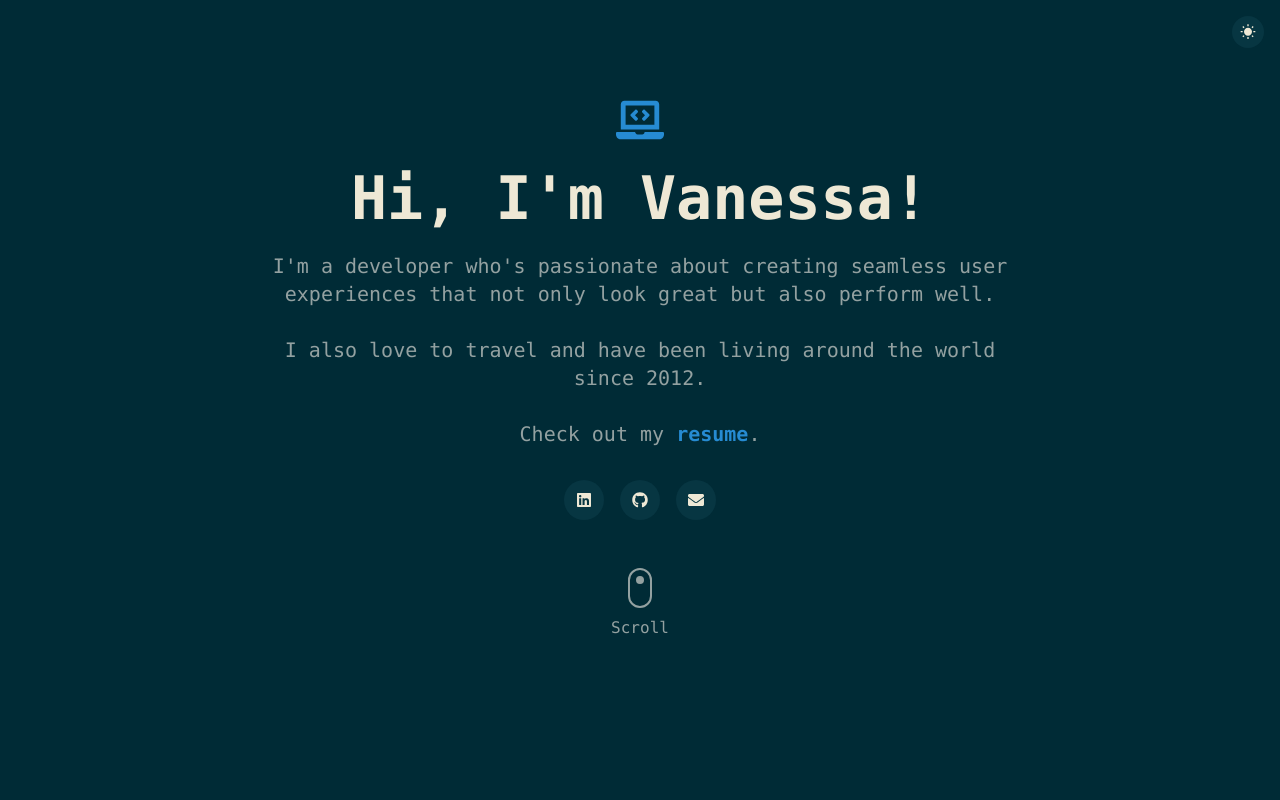
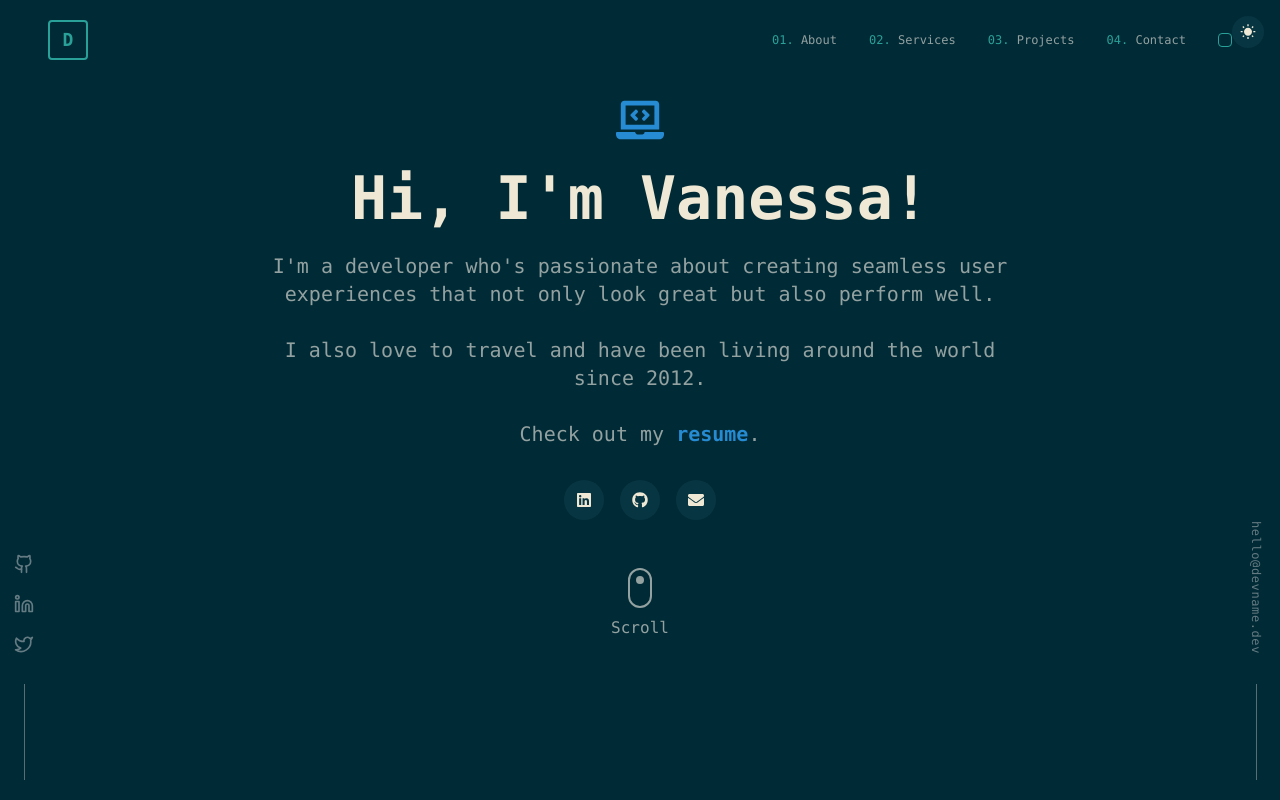
Before and after one commit to vwt604/portfolio-v3, a Next.js app: page / in a window 1280 px wide. Shown: the top 800 px of the page. Built offline with nearby package versions, Linux system fonts and the light colour scheme.

Commit message:
feat: add fixed components

```diff
--- /dev/null
+++ b/app/components/Navigation.tsx
@@ -0,0 +1,52 @@
+"use client";
+
+import ThemeToggle from "./ThemeToggle";
+
+interface NavigationProps {
+  activeSection?: string;
+}
+
+export default function Navigation({ activeSection = "hero" }: NavigationProps) {
+  const navItems = [
+    { id: "about", num: 1, label: "About" },
+    { id: "services", num: 2, label: "Services" },
+    { id: "projects", num: 3, label: "Projects" },
+    { id: "contact", num: 4, label: "Contact" },
+  ];
+
+  const scrollTo = (id: string) => {
+    document.getElementById(id)?.scrollIntoView({ behavior: "smooth" });
+  };
+
+  return (
+    <nav className="fixed top-0 left-0 right-0 bg-[var(--bg-primary)]/95 backdrop-blur-sm z-[100] px-12 py-5">
+      <div className="max-w-[1200px] mx-auto flex justify-between items-center">
+        {/* Logo */}
+        <button
+          onClick={() => scrollTo("hero")}
+          className="w-10 h-10 border-2 border-[var(--accent-cyan)] rounded flex items-center justify-center font-mono font-bold text-[var(--accent-cyan)] text-lg hover:bg-[var(--accent-cyan)]/10 transition-all duration-200"
+        >
+          D
+        </button>
+
+        {/* Nav Items */}
+        <div className="hidden md:flex items-center gap-8">
+          {navItems.map((item) => (
+            <button
+              key={item.id}
+              onClick={() => scrollTo(item.id)}
+              className="bg-transparent border-none text-[var(--text-emphasis)] cursor-pointer text-xs font-mono hover:text-[var(--accent-cyan)] transition-colors duration-200"
+            >
+              <span className="text-[var(--accent-cyan)]">0{item.num}.</span> {item.label}
+            </button>
+          ))}
+
+          {/* Theme Toggle - using existing component but styled for nav */}
+          <div className="border border-[var(--accent-cyan)] rounded p-1.5 hover:bg-[var(--accent-cyan)]/10 transition-all duration-200">
+            <ThemeToggle />
+          </div>
+        </div>
+      </div>
+    </nav>
+  );
+}
--- /dev/null
+++ b/app/components/SidebarLeft.tsx
@@ -0,0 +1,37 @@
+"use client";
+
+import { Github, Linkedin, Twitter } from "lucide-react";
+import { SocialLink } from "../data/portfolioData";
+
+interface SidebarLeftProps {
+  socialLinks: SocialLink[];
+}
+
+const iconMap: Record<string, React.ElementType> = {
+  github: Github,
+  linkedin: Linkedin,
+  twitter: Twitter,
+};
+
+export default function SidebarLeft({ socialLinks }: SidebarLeftProps) {
+  return (
+    <aside className="fixed left-0 top-0 bottom-0 w-12 hidden md:flex flex-col items-center justify-end pb-5 z-50">
+      <div className="flex flex-col gap-5 items-center">
+        {socialLinks.map((link) => {
+          const Icon = iconMap[link.icon.toLowerCase()];
+          return Icon ? (
+            <a
+              key={link.platform}
+              href={link.url}
+              aria-label={link.platform}
+              className="text-[var(--text-dim)] hover:text-[var(--accent-cyan)] hover:-translate-y-1 transition-all duration-200"
+            >
+              <Icon size={20} />
+            </a>
+          ) : null;
+        })}
+        <div className="w-px h-24 bg-[var(--text-muted)] mt-2.5" />
+      </div>
+    </aside>
+  );
+}
--- /dev/null
+++ b/app/components/SidebarRight.tsx
@@ -0,0 +1,21 @@
+"use client";
+
+interface SidebarRightProps {
+  email: string;
+}
+
+export default function SidebarRight({ email }: SidebarRightProps) {
+  return (
+    <aside className="fixed right-0 top-0 bottom-0 w-12 hidden md:flex flex-col items-center justify-end pb-5 z-50">
+      <div className="flex flex-col items-center gap-5">
+        <a
+          href={`mailto:${email}`}
+          className="[writing-mode:vertical-rl] text-[var(--text-dim)] hover:text-[var(--accent-cyan)] hover:-translate-y-1 transition-all duration-200 font-mono text-xs tracking-wider no-underline"
+        >
+          {email}
+        </a>
+        <div className="w-px h-24 bg-[var(--text-muted)] mt-2.5" />
+      </div>
+    </aside>
+  );
+}
--- a/app/page.tsx
+++ b/app/page.tsx
@@ -3,16 +3,25 @@
 import Header from "./components/Header";
 import Projects from "./components/Projects";
 import Footer from "./components/Footer";
+import Navigation from "./components/Navigation";
+import SidebarLeft from "./components/SidebarLeft";
+import SidebarRight from "./components/SidebarRight";
 import portfolioData from "./data/portfolioData";
+import shopifyPortfolioData from "./data/shopifyPortfolioData";
 import { ThemeProvider } from "./context/ThemeContext";
-import ThemeToggle from "./components/ThemeToggle";
 
 export default function Home() {
   const { header, projects } = portfolioData;
+  const { personalInfo } = shopifyPortfolioData;
+
   return (
     <ThemeProvider>
+      {/* New Fixed Elements */}
+      <Navigation />
+      <SidebarLeft socialLinks={personalInfo.socialLinks} />
+      <SidebarRight email={personalInfo.email} />
+
       <main className="min-h-screen">
-        <ThemeToggle />
         <Header
           name={header.name}
           title={header.title}
```
